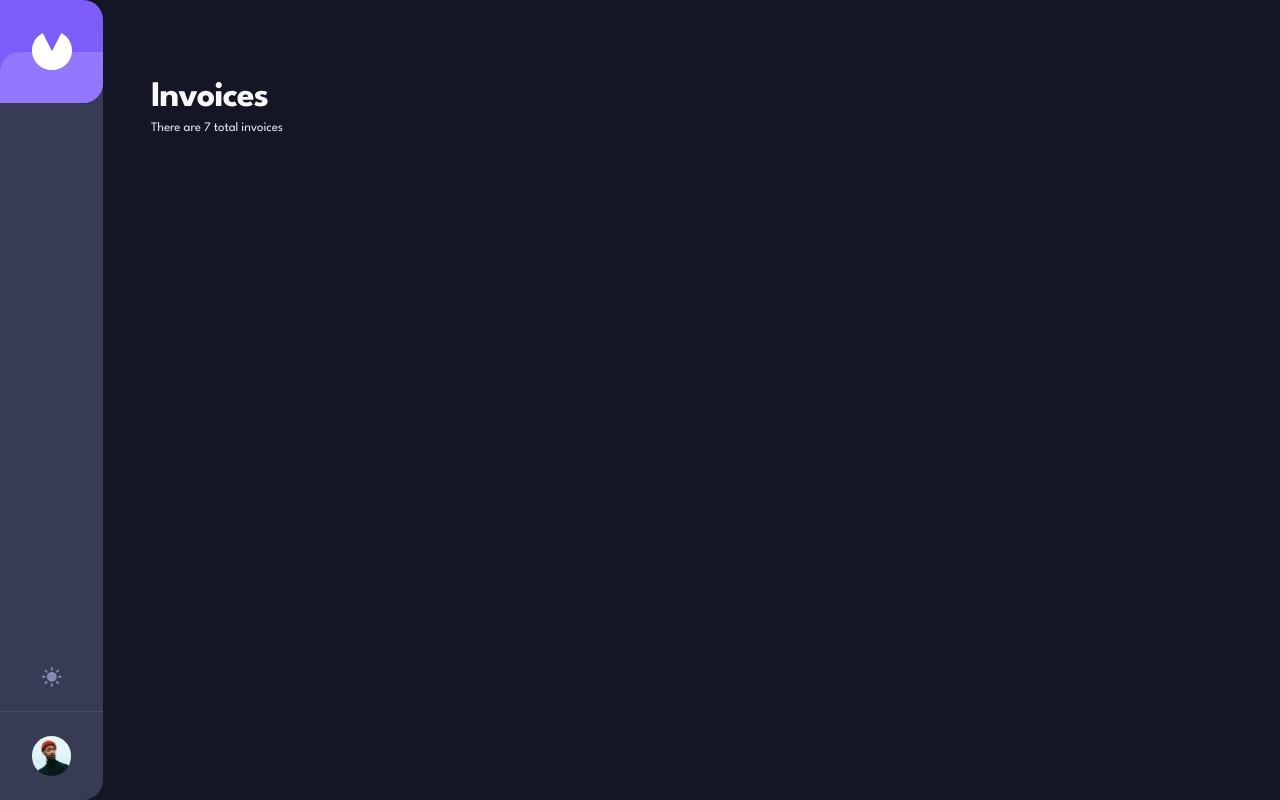
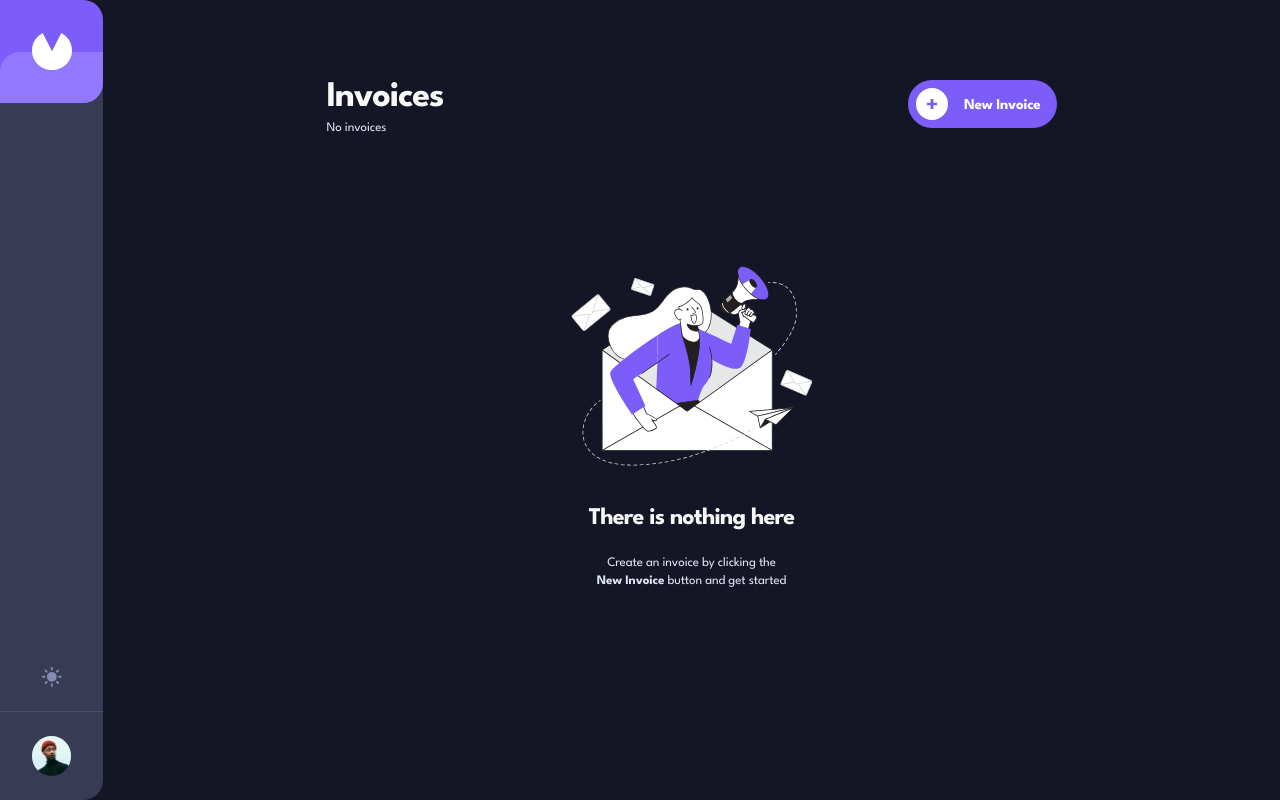
Before and after one commit to sarahc-dev/invoice-app-frontend, a Next.js app: page / in a window 1280 px wide. Built offline with nearby package versions, Linux system fonts and the light colour scheme.

Commit message:
add no invoices component

```diff
--- a/app/page.tsx
+++ b/app/page.tsx
@@ -1,22 +1,24 @@
 "use client";
 import { useState } from "react";
-import data from "@/data.json";
 import InvoiceCountStatus from "@/components/invoice/InvoiceCountStatus";
+import NewButton from "@/components/ui/NewButton";
+import InvoiceContainer from "@/components/invoice/InvoiceContainer";
 
 export default function Home() {
-  const [invoices, setInvoices] = useState(data);
+  const [invoices, setInvoices] = useState([]);
   return (
-    <main className="px-6 py-8 md:px-12 md:py-15 xl:py-20">
-      <div className="mx-auto max-w-base">
-        <div>
+    <main className="flex w-full flex-1 flex-col px-6 py-8 md:px-12 md:py-15 xl:py-20">
+      <div className="mx-auto flex w-full max-w-base">
+        <div className="mr-auto">
           <h1 className="heading-md md:heading-lg mb-1.5">Invoices</h1>
           {invoices && (
             <InvoiceCountStatus count={invoices.length} filter="None" />
           )}
         </div>
         <div></div>
-        <div></div>
+        <NewButton onClick={() => {}} />
       </div>
+      <InvoiceContainer invoices={invoices} />
     </main>
   );
 }
--- /dev/null
+++ b/components/invoice/InvoiceContainer.tsx
@@ -0,0 +1,10 @@
+import NoInvoices from "./NoInvoices";
+
+// TODO update type
+export default function InvoiceContainer({ invoices }: { invoices: any }) {
+  if (invoices.length === 0) {
+    return <NoInvoices />;
+  }
+
+  return null;
+}
--- /dev/null
+++ b/components/invoice/NoInvoices.tsx
@@ -0,0 +1,20 @@
+import Image from "next/image";
+import Illustration from "@/public/assets/illustration-empty.svg";
+
+export default function NoInvoices() {
+  return (
+    <div className="mx-auto flex flex-1 items-center justify-center max-md:max-w-[206px]">
+      <div className="text-center">
+        <Image src={Illustration} alt="" priority={true} className="mx-auto" />
+        <h2 className="heading-md mb-6 mt-10">There is nothing here</h2>
+        <p className="text-blue-600 dark:text-blue-500">
+          Create an invoice by clicking the
+          <br />
+          <span className="font-bold">New</span>
+          <span className="font-bold max-md:sr-only"> Invoice</span> button and
+          get started
+        </p>
+      </div>
+    </div>
+  );
+}
```
Also changed, not shown: 2 other files (tests, documents, lock files or other folders).
